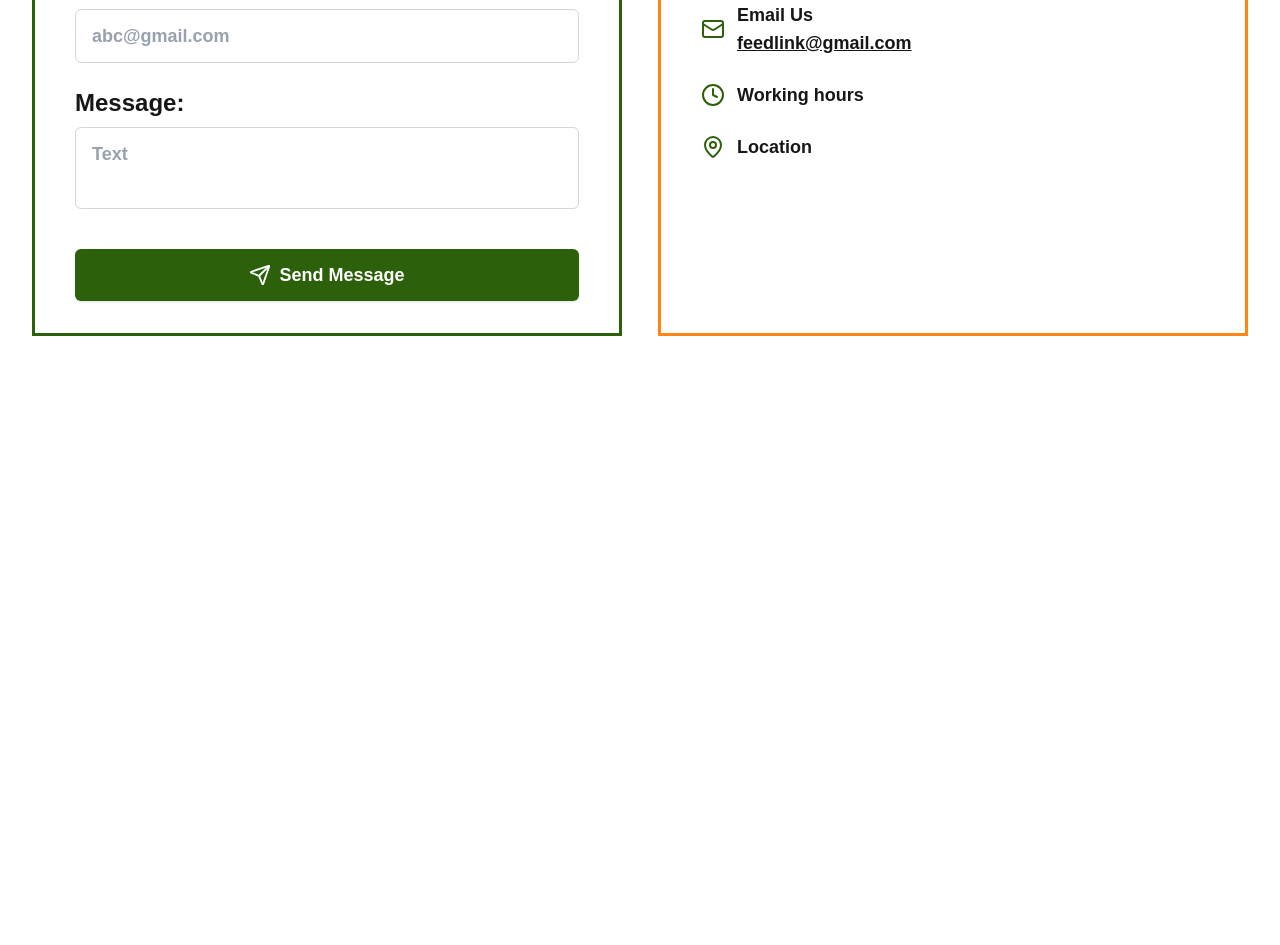
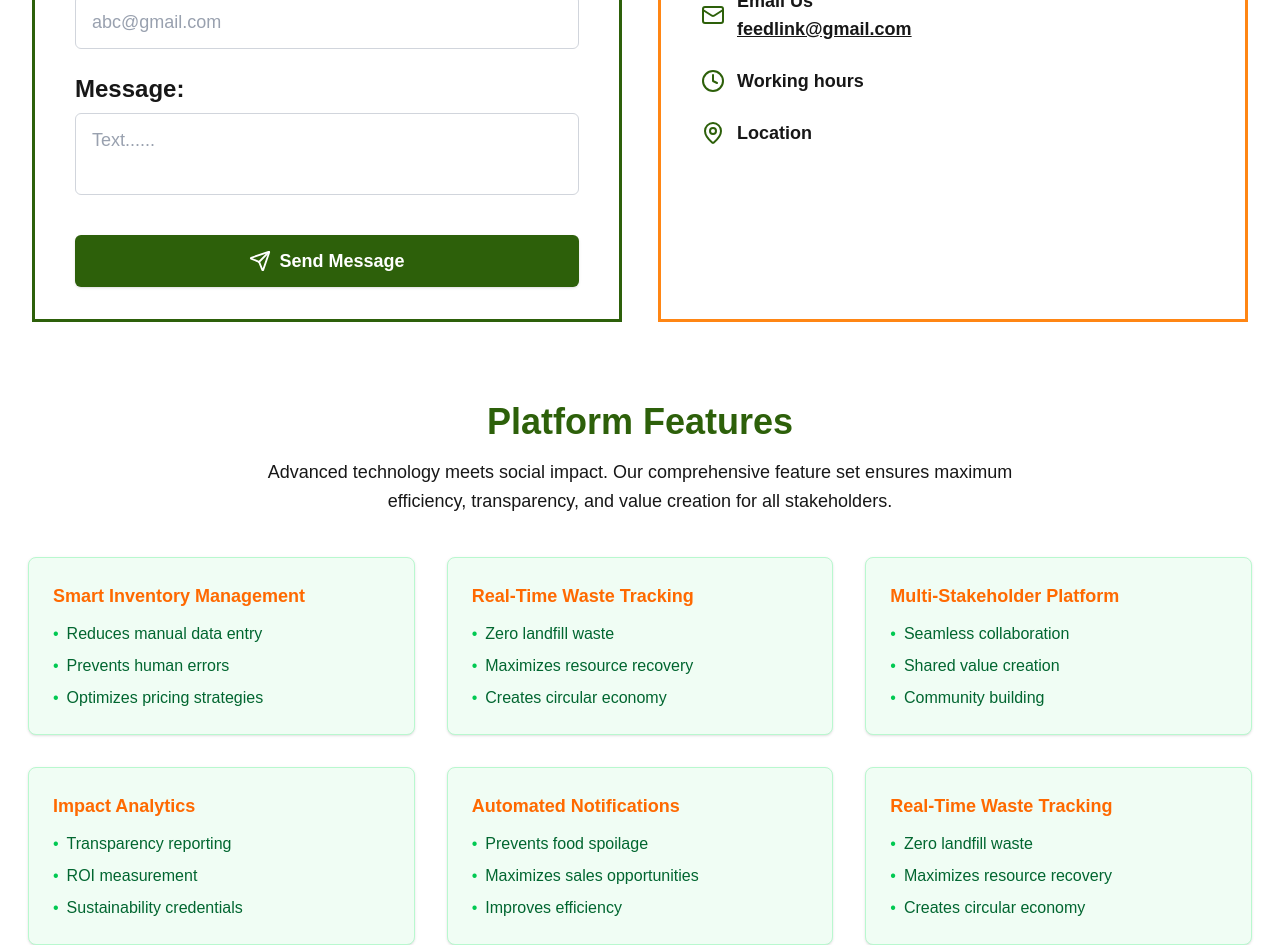
Before and after one commit to kisanetshshay/Feedlink, a Next.js app in the folder feedlink/: page / in a window 1280 px wide. Shown: the part 960-1905 px from the top of the page. Before the commit the page ends 1296 px from the top, so only its background shows below. Built offline with nearby package versions, Linux system fonts and the light colour scheme.

Commit message:
Created the platform features

```diff
--- a/feedlink/src/app/Contacts/index.tsx
+++ b/feedlink/src/app/Contacts/index.tsx
@@ -3,7 +3,7 @@ import React from "react";
 const Contacts = () => {
   return (
     <div className="min-h-screen bg-white flex flex-col items-center pt-10 px-4 md:px-8">
-      <h1 className="text-[36px] font-bold text-brand-green text-center mb-10">
+      <h1 className="text-4xl font-bold text-brand-green text-center mb-10">
         Get in Touch
       </h1>
       <div className="flex flex-col md:flex-row w-full gap-9 items-stretch">
@@ -18,7 +18,7 @@ const Contacts = () => {
                 <input
                   type="text"
                   placeholder="Enter first name"
-                  className="w-full border border-gray-300 rounded-md px-4 py-3 text-lg font-bold text-gray-700 placeholder:text-gray-400 outline-none focus:border-brand-green transition"
+                  className="w-full border border-gray-300 rounded-md px-4 py-3 text-lg font-medium text-gray-700 placeholder:text-gray-400 outline-none focus:border-brand-green transition"
                 />
               </div>
               <div>
@@ -26,7 +26,7 @@ const Contacts = () => {
                 <input
                   type="text"
                   placeholder="Enter last name"
-                  className="w-full border border-gray-300 rounded-md px-4 py-3 text-lg font-bold text-gray-700 placeholder:text-gray-400 outline-none focus:border-brand-green transition"
+                  className="w-full border border-gray-300 rounded-md px-4 py-3 text-lg font-medium text-gray-700 placeholder:text-gray-400 outline-none focus:border-brand-green transition"
                 />
               </div>
               <div>
@@ -34,14 +34,15 @@ const Contacts = () => {
                 <input
                   type="email"
                   placeholder="abc@gmail.com"
-                  className="w-full border border-gray-300 rounded-md px-4 py-3 text-lg font-bold text-gray-700 placeholder:text-gray-400 outline-none focus:border-brand-green transition"
+                  className="w-full border border-gray-300 rounded-md px-4 py-3 text-lg font-medium text-gray-700 placeholder:text-gray-400 outline-none focus:border-brand-green transition"
                 />
               </div>
               <div className="flex-1 flex flex-col">
                 <p className="text-2xl font-bold mb-2">Message:</p>
                 <textarea
-                  placeholder="Text"
-                  className="w-full border border-gray-300 rounded-md px-4 py-3 text-lg font-bold text-gray-700 placeholder:text-gray-400 outline-none focus:border-brand-green transition resize-none flex-grow"
+                  placeholder="Text......"
+                  className="w-full border
+                  border-gray-300 rounded-md px-4 py-3 text-lg font-medium text-gray-700 placeholder:text-gray-400 outline-none focus:border-brand-green transition resize-none flex-grow"
                 />
               </div>
               <button
--- /dev/null
+++ b/feedlink/src/app/Features/index.tsx
@@ -0,0 +1,138 @@
+import React from "react";
+
+const Features = () => {
+  return (
+    <div>
+      <div className="mt-20 px-7">
+        <div className="text-center mb-10">
+          <h2 className="text-4xl font-bold text-brand-green mb-4">
+            Platform Features
+          </h2>
+          <p className="font-normal max-w-3xl mx-auto text-lg leading-relaxed">
+            Advanced technology meets social impact. Our comprehensive feature
+            set ensures maximum efficiency, transparency, and value creation for
+            all stakeholders.
+          </p>
+        </div>
+        <div className="grid grid-cols-1 sm:grid-cols-2 lg:grid-cols-3 gap-6 md:gap-8">
+          <div className="bg-green-50 p-6 rounded-lg shadow-sm border border-green-200">
+            <h3 className="text-lg font-semibold text-orange-500 mb-3">
+              Smart Inventory Management
+            </h3>
+            <ul className="space-y-2 text-green-800">
+              <li className="flex items-start">
+                <span className="text-green-500 mr-2">•</span>
+                Reduces manual data entry
+              </li>
+              <li className="flex items-start">
+                <span className="text-green-500 mr-2">•</span>
+                Prevents human errors
+              </li>
+              <li className="flex items-start">
+                <span className="text-green-500 mr-2">•</span>
+                Optimizes pricing strategies
+              </li>
+            </ul>
+          </div>
+          <div className="bg-green-50 p-6 rounded-lg shadow-sm border border-green-200">
+            <h3 className="text-lg font-semibold text-orange-500 mb-3">
+              Real-Time Waste Tracking
+            </h3>
+            <ul className="space-y-2 text-green-800">
+              <li className="flex items-start">
+                <span className="text-green-500 mr-2">•</span>
+                Zero landfill waste
+              </li>
+              <li className="flex items-start">
+                <span className="text-green-500 mr-2">•</span>
+                Maximizes resource recovery
+              </li>
+              <li className="flex items-start">
+                <span className="text-green-500 mr-2">•</span>
+                Creates circular economy
+              </li>
+            </ul>
+          </div>
+          <div className="bg-green-50 p-6 rounded-lg shadow-sm border border-green-200">
+            <h3 className="text-lg font-semibold text-orange-500 mb-3">
+              Multi-Stakeholder Platform
+            </h3>
+            <ul className="space-y-2 text-green-800">
+              <li className="flex items-start">
+                <span className="text-green-500 mr-2">•</span>
+                Seamless collaboration
+              </li>
+              <li className="flex items-start">
+                <span className="text-green-500 mr-2">•</span>
+                Shared value creation
+              </li>
+              <li className="flex items-start">
+                <span className="text-green-500 mr-2">•</span>
+                Community building
+              </li>
+            </ul>
+          </div>
+          <div className="bg-green-50 p-6 rounded-lg shadow-sm border border-green-200">
+            <h3 className="text-lg font-semibold text-orange-500 mb-3">
+              Impact Analytics
+            </h3>
+            <ul className="space-y-2 text-green-800">
+              <li className="flex items-start">
+                <span className="text-green-500 mr-2">•</span>
+                Transparency reporting
+              </li>
+              <li className="flex items-start">
+                <span className="text-green-500 mr-2">•</span>
+                ROI measurement
+              </li>
+              <li className="flex items-start">
+                <span className="text-green-500 mr-2">•</span>
+                Sustainability credentials
+              </li>
+            </ul>
+          </div>
+          <div className="bg-green-50 p-6 rounded-lg shadow-sm border border-green-200">
+            <h3 className="text-lg font-semibold text-orange-500 mb-3">
+              Automated Notifications
+            </h3>
+            <ul className="space-y-2 text-green-800">
+              <li className="flex items-start">
+                <span className="text-green-500 mr-2">•</span>
+                Prevents food spoilage
+              </li>
+              <li className="flex items-start">
+                <span className="text-green-500 mr-2">•</span>
+                Maximizes sales opportunities
+              </li>
+              <li className="flex items-start">
+                <span className="text-green-500 mr-2">•</span>
+                Improves efficiency
+              </li>
+            </ul>
+          </div>
+          <div className="bg-green-50 p-6 rounded-lg shadow-sm border border-green-200">
+            <h3 className="text-lg font-semibold text-orange-500 mb-3">
+              Real-Time Waste Tracking
+            </h3>
+            <ul className="space-y-2 text-green-800">
+              <li className="flex items-start">
+                <span className="text-green-500 mr-2">•</span>
+                Zero landfill waste
+              </li>
+              <li className="flex items-start">
+                <span className="text-green-500 mr-2">•</span>
+                Maximizes resource recovery
+              </li>
+              <li className="flex items-start">
+                <span className="text-green-500 mr-2">•</span>
+                Creates circular economy
+              </li>
+            </ul>
+          </div>
+        </div>
+      </div>
+    </div>
+  );
+};
+
+export default Features;
--- a/feedlink/src/app/page.tsx
+++ b/feedlink/src/app/page.tsx
@@ -1,11 +1,13 @@
 import Contacts from "./Contacts";
 import FAQ from "./FAQ";
+import Features from "./Features";
 
 export default function Home() {
   return (
     <div>
       <FAQ/>
       <Contacts/>
+      <Features/>
     </div>
   );
 }
```
